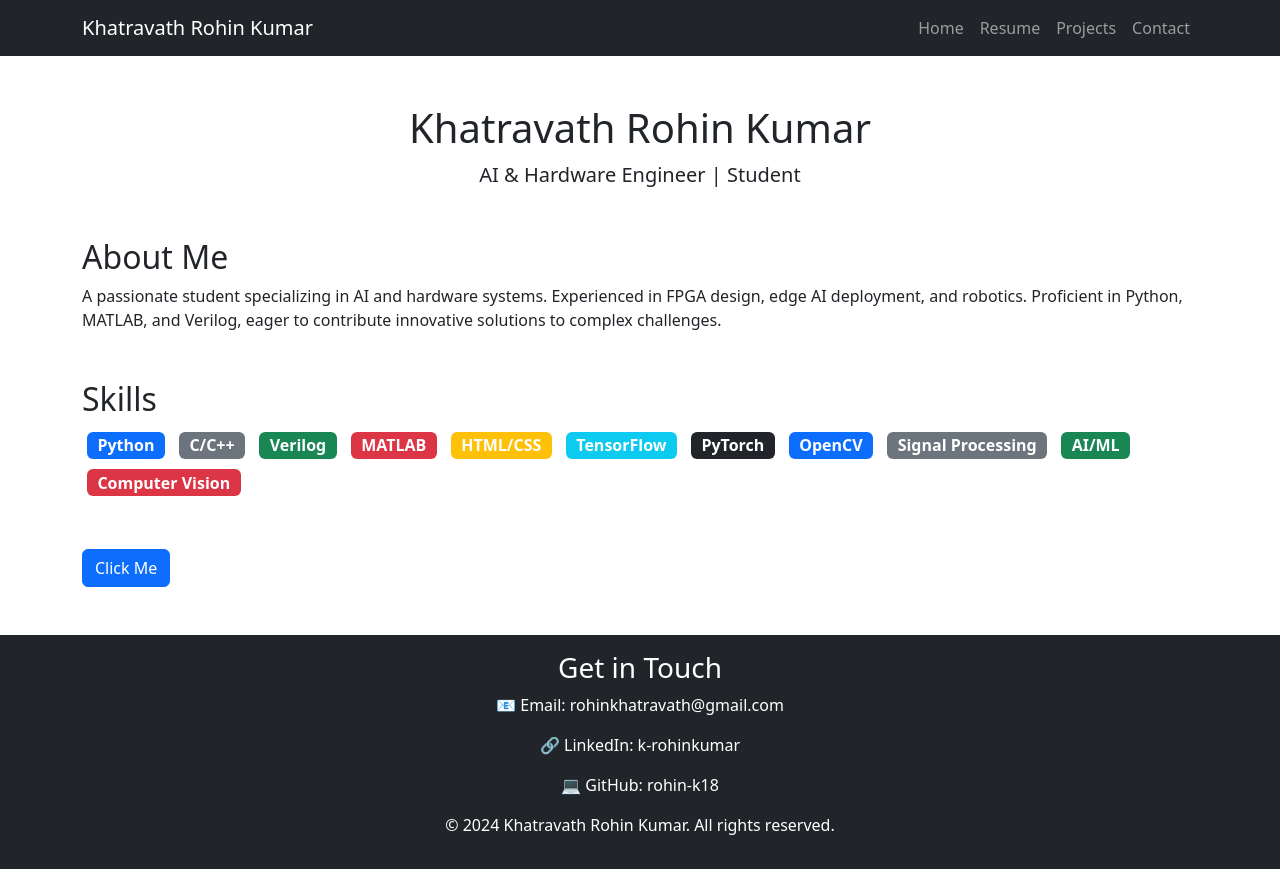
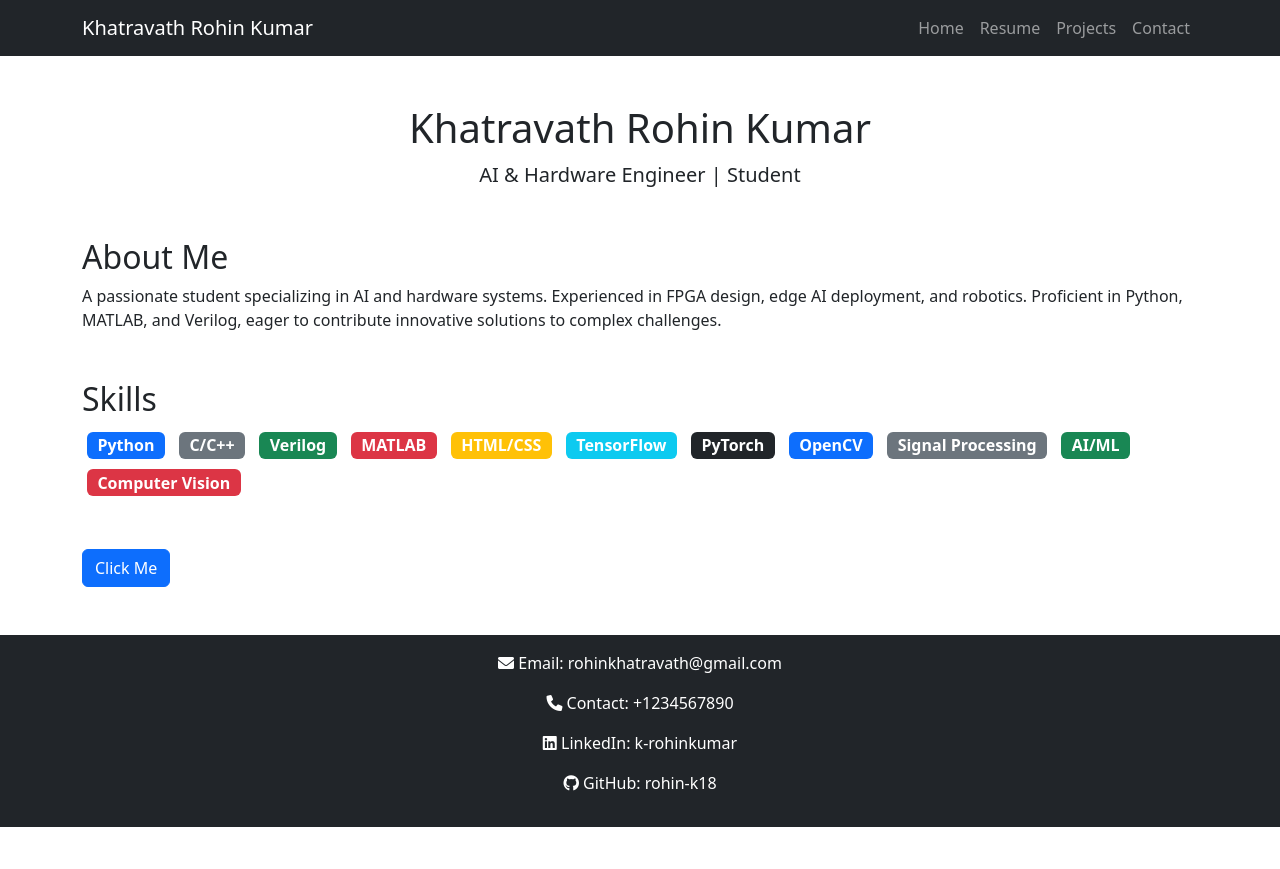
Before and after one commit to rohin-k18/K-Rohin-Kumar, a plain HTML site: page index.html in a window 1280 px wide. After the commit the page ends 827 px from the top, so only its background shows below. Drawn offline with nearby package versions, Linux system fonts and the light colour scheme.

Commit message:
complete change

```diff
--- a/index.html
+++ b/index.html
@@ -6,6 +6,7 @@
   <title>Khatravath Rohin Kumar - Portfolio</title>
   <link href="https://cdn.jsdelivr.net/npm/bootstrap@5.3.0/dist/css/bootstrap.min.css" rel="stylesheet">
   <link rel="stylesheet" href="styles.css">
+  <link rel="stylesheet" href="https://cdnjs.cloudflare.com/ajax/libs/font-awesome/6.0.0/css/all.min.css">
   <script src="https://ajax.googleapis.com/ajax/libs/angularjs/1.8.2/angular.min.js"></script>
 </head>
 <body ng-controller="myCtrl">
@@ -63,11 +64,22 @@
   <!-- Footer -->
   <footer class="bg-dark text-white text-center py-3">
     <div class="container">
-      <h3>Get in Touch</h3>
-      <p>📧 Email: <a href="mailto:rohinkhatravath@gmail.com" class="text-white">rohinkhatravath@gmail.com</a></p>
-      <p>🔗 LinkedIn: <a href="https://www.linkedin.com/in/k-rohinkumar/" class="text-white">k-rohinkumar</a></p>
-      <p>💻 GitHub: <a href="https://github.com/rohin-k18" class="text-white">rohin-k18</a></p>
-      <p class="mt-3">&copy; 2024 Khatravath Rohin Kumar. All rights reserved.</p>
+        <p>
+            <i class="fas fa-envelope"></i> Email:
+            <a href="mailto:rohinkhatravath@gmail.com" class="text-white">rohinkhatravath@gmail.com</a>
+          </p>
+          <p>
+            <i class="fas fa-phone"></i> Contact:
+            <a href="tel:+1234567890" class="text-white">+1234567890</a>
+          </p>
+          <p>
+            <i class="fab fa-linkedin"></i> LinkedIn:
+            <a href="https://www.linkedin.com/in/k-rohinkumar/" class="text-white">k-rohinkumar</a>
+          </p>
+          <p>
+            <i class="fab fa-github"></i> GitHub:
+            <a href="https://github.com/rohin-k18" class="text-white">rohin-k18</a>
+          </p>
     </div>
   </footer>
 
```
Also changed, not shown: resume.html (+1 -10 lines), images/github-logo.png (added), images/gmail-logo.jpg (added), images/linkedin-logo.webp (added), images/phone-logo.png (added), images/rohin.png (added), scripts/scripts.js (added).
